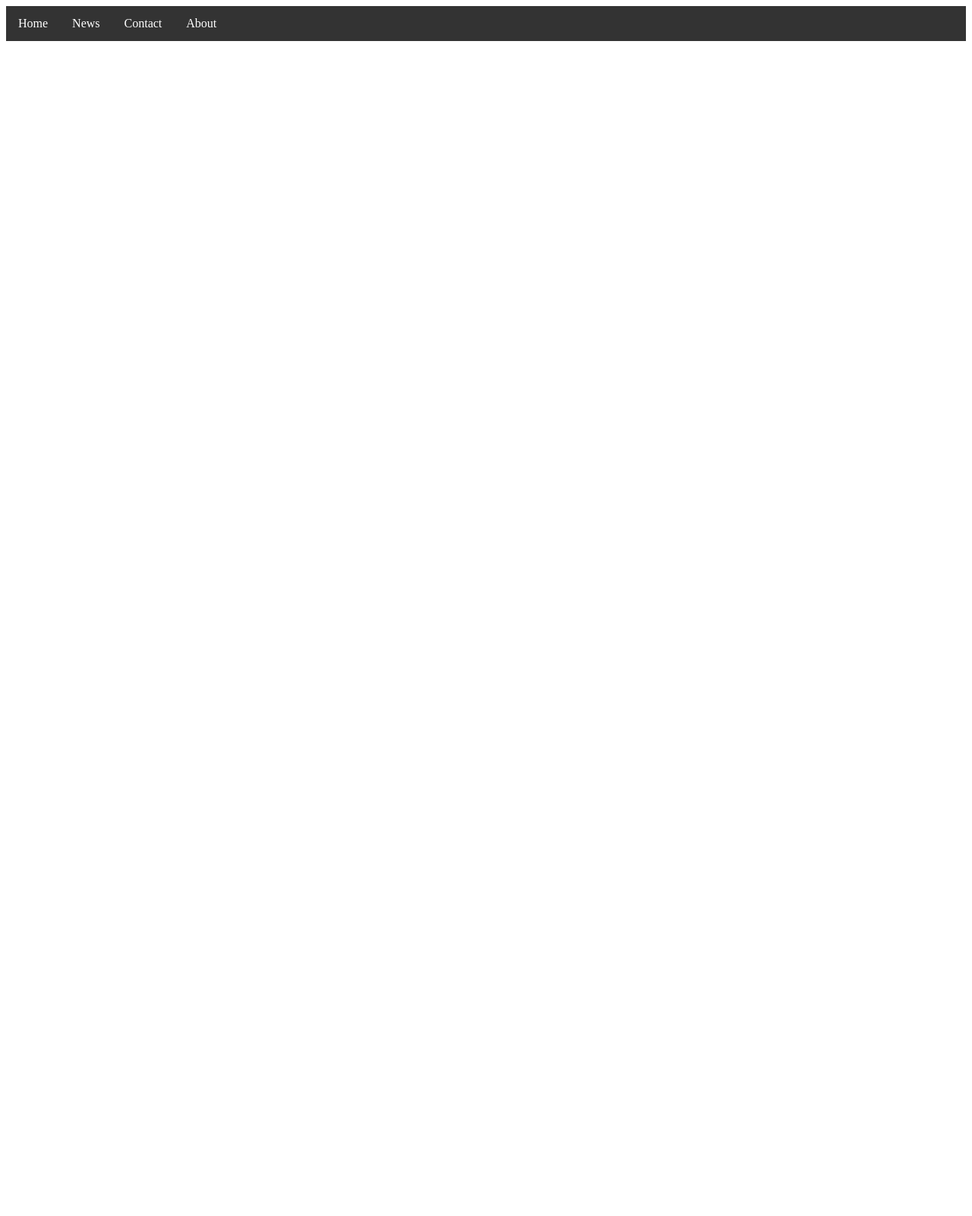
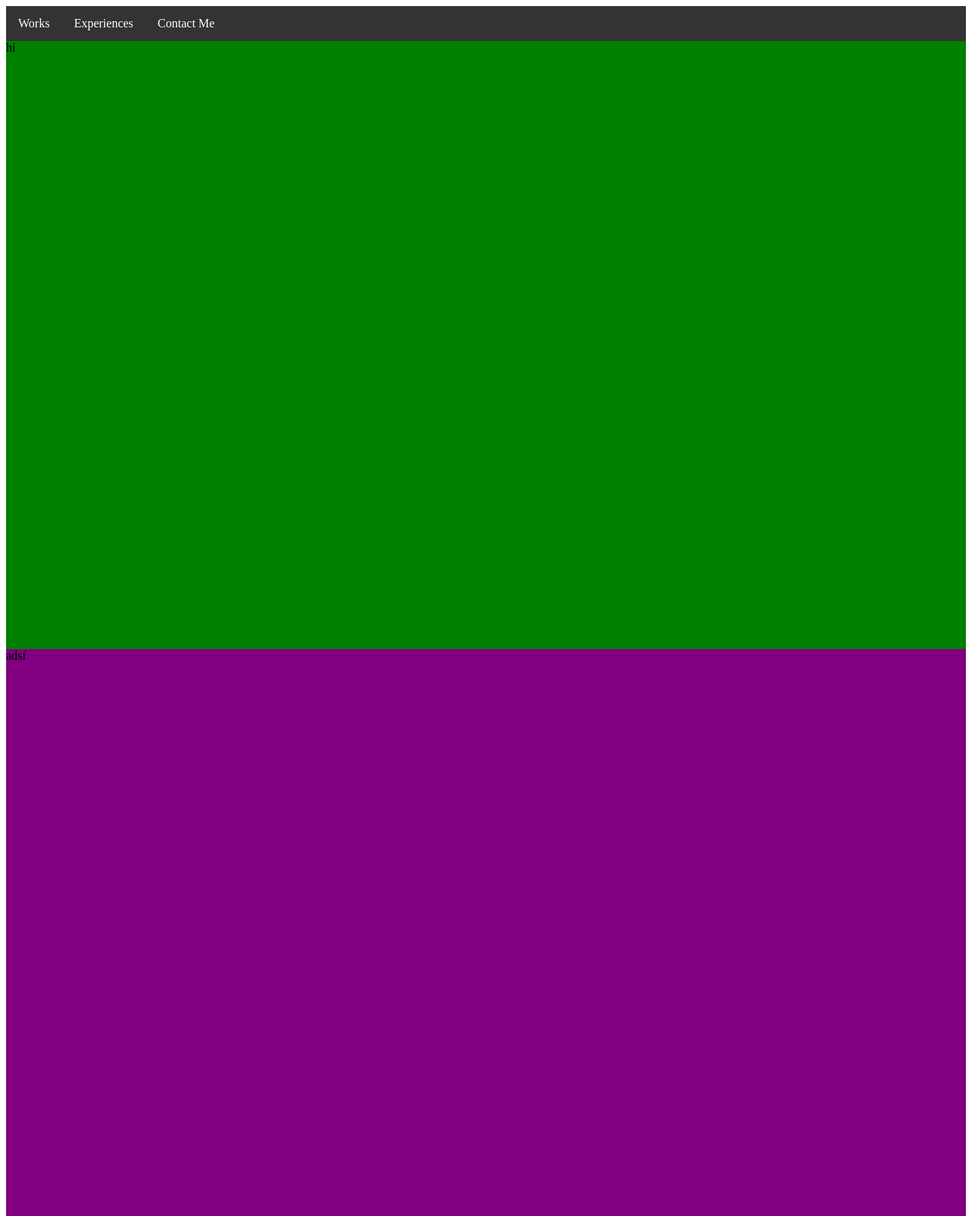
Before and after one commit to koxxwlu/koxxwlu.github.io, a website: page index.html in a window 1280 px wide. Shown: the top 1600 px of the page at 76% size. Before the commit the page ends 800 px from the top, so only its background shows below. Drawn offline with Linux system fonts and the light colour scheme.

Commit message:
update index.html

```diff
--- a/index.html
+++ b/index.html
@@ -26,16 +26,31 @@
         li a:hover {
             background-color: #111;
         }
+
+        #works {
+            background-color: green;
+            height: 100vh;
+        }
+        #experiences {
+            background-color: purple;
+            height: 100vh;
+        }
+        #contact {
+            background-color: yellow;
+            height: 100vh;
+        }
     </style>
 </head>
 
 <body>
     <ul>
-        <li><a class="active" href="#home">Home</a></li>
-        <li><a href="#news">News</a></li>
-        <li><a href="#contact">Contact</a></li>
-        <li><a href="#about">About</a></li>
+        <li><a href="#works">Works</a></li>
+        <li><a href="#experiences">Experiences</a></li>
+        <li><a href="#contact">Contact Me</a></li>
     </ul>
+    <div id="works">hi</div>
+    <div id="experiences">adsf</div>
+    <div id="contact">avra</div>
 </body>
 
 </html>
```
